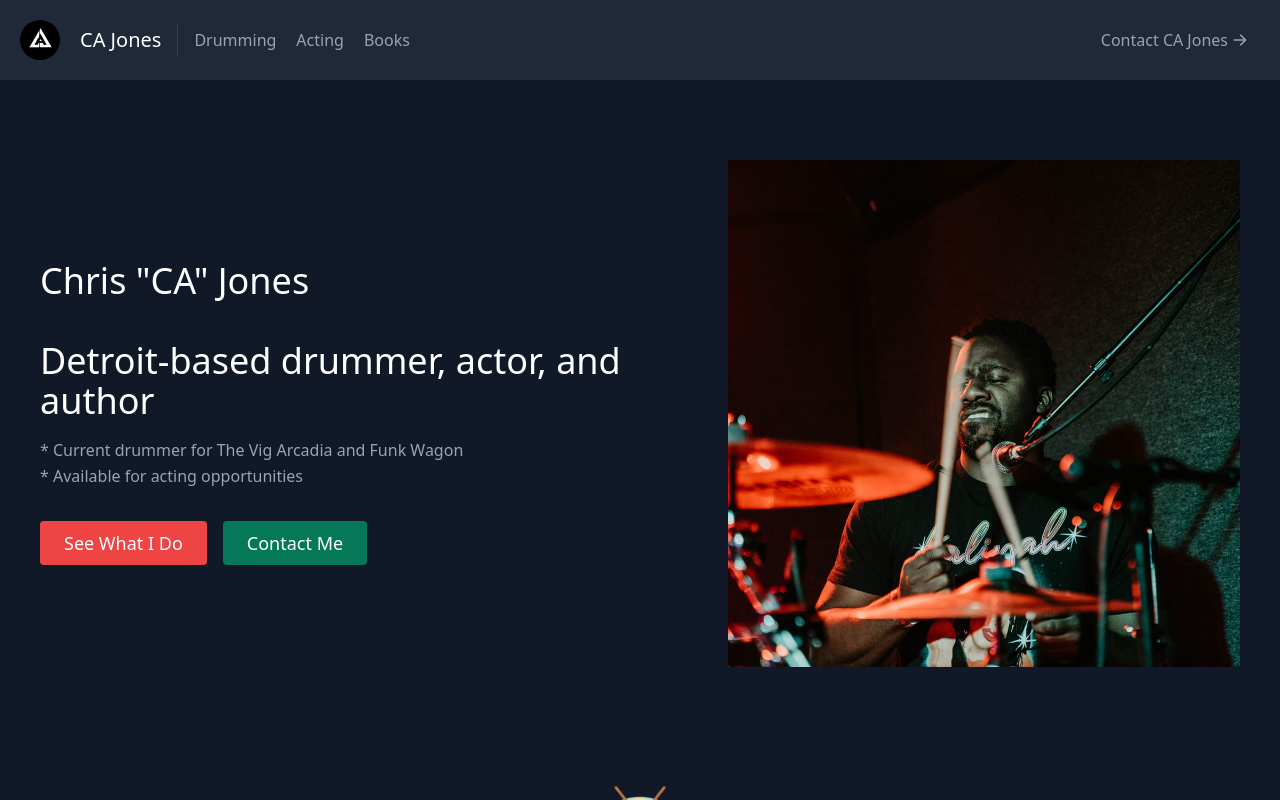
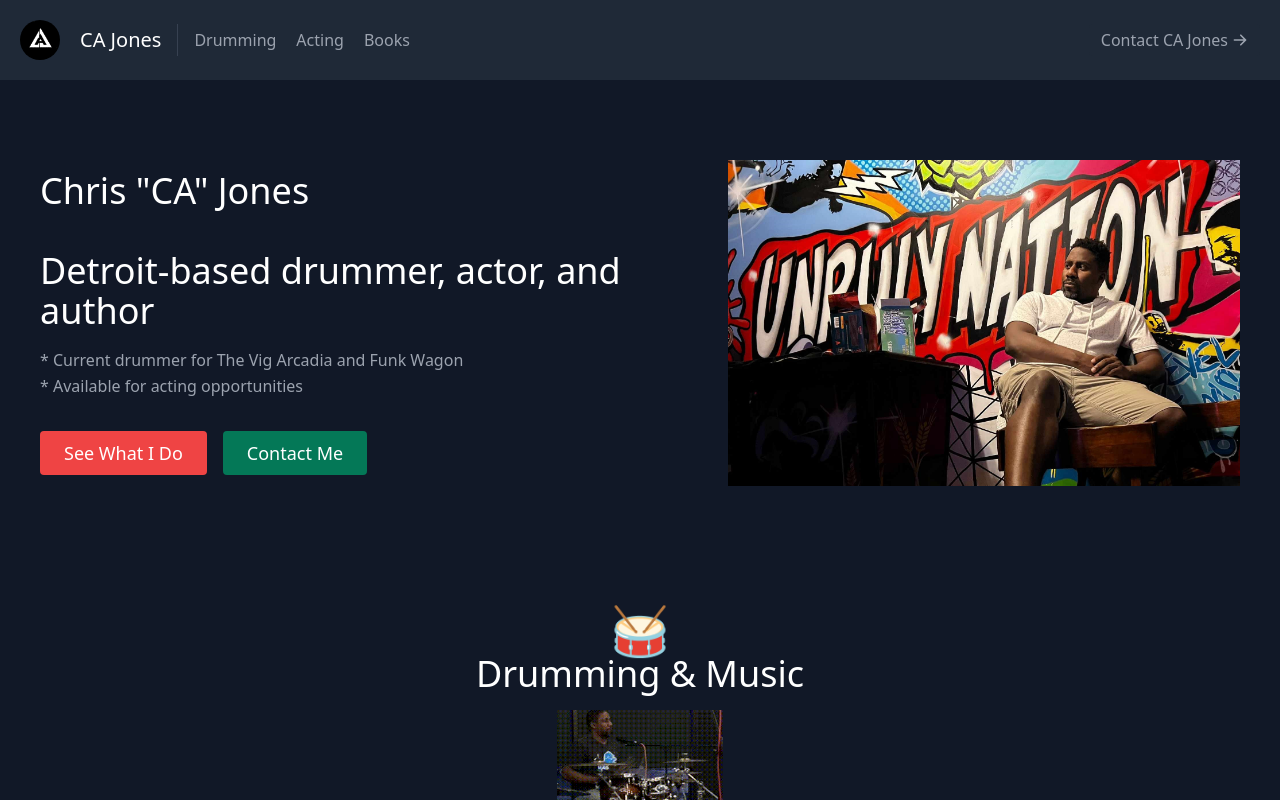
Before and after one commit to Christine1302/CAJones, a React (Create React App) app: page / in a window 1280 px wide. Shown: the top 800 px of the page. Built offline with nearby package versions, Linux system fonts and the light colour scheme.

Commit message:
Update About.js

```diff
--- a/src/components/About.js
+++ b/src/components/About.js
@@ -30,7 +30,7 @@ export default function About() {
           </div>
         </div>
         <div className="lg:max-w-lg lg:w-full md:w-1/2 w-5/6">
-          <img src="./CAJones1.jpg" alt="C.A. Jones playing drums"/>
+          <img src="./Unruly.jpg" alt="C.A. Jones"/>
         </div>
       </div>
     </section>
```
